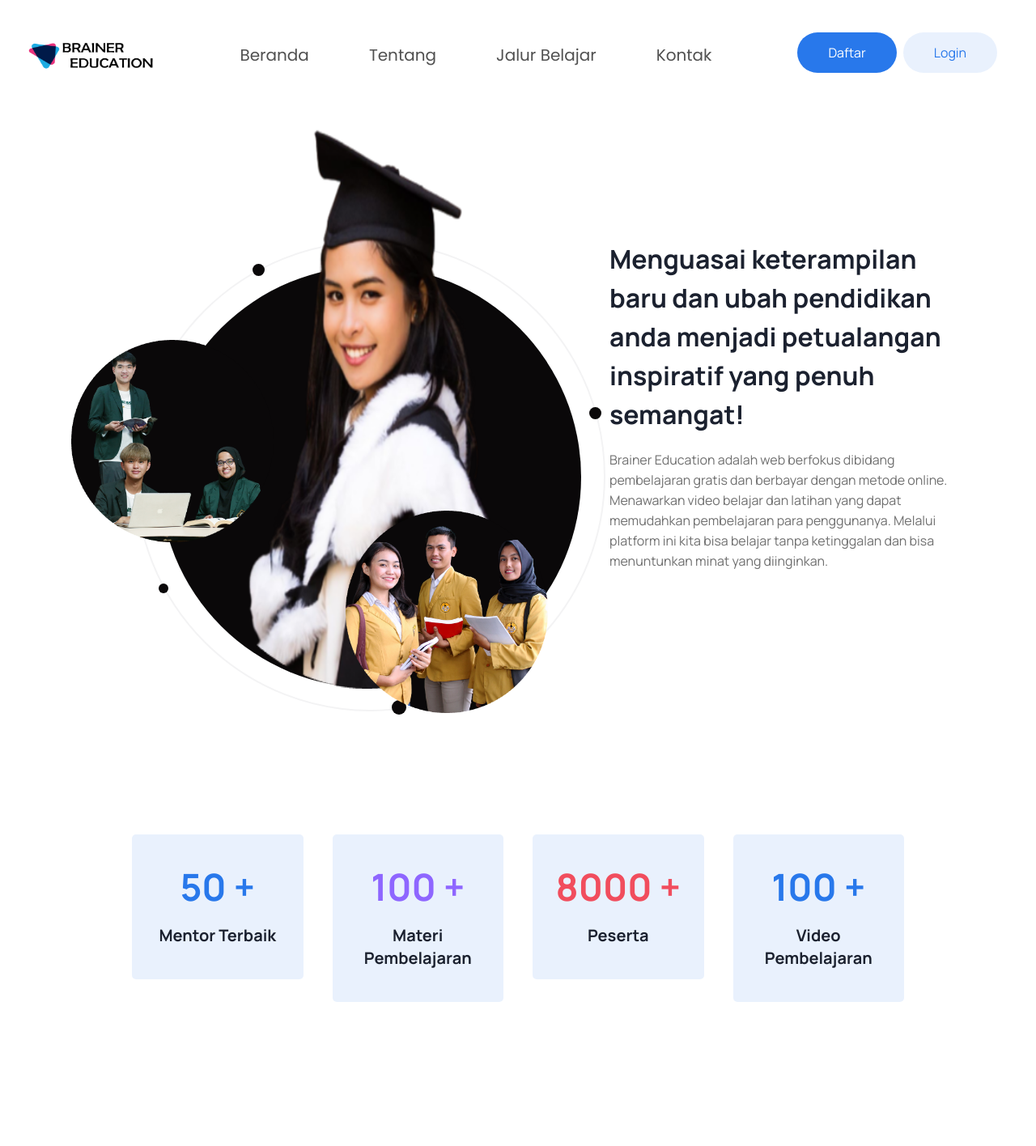
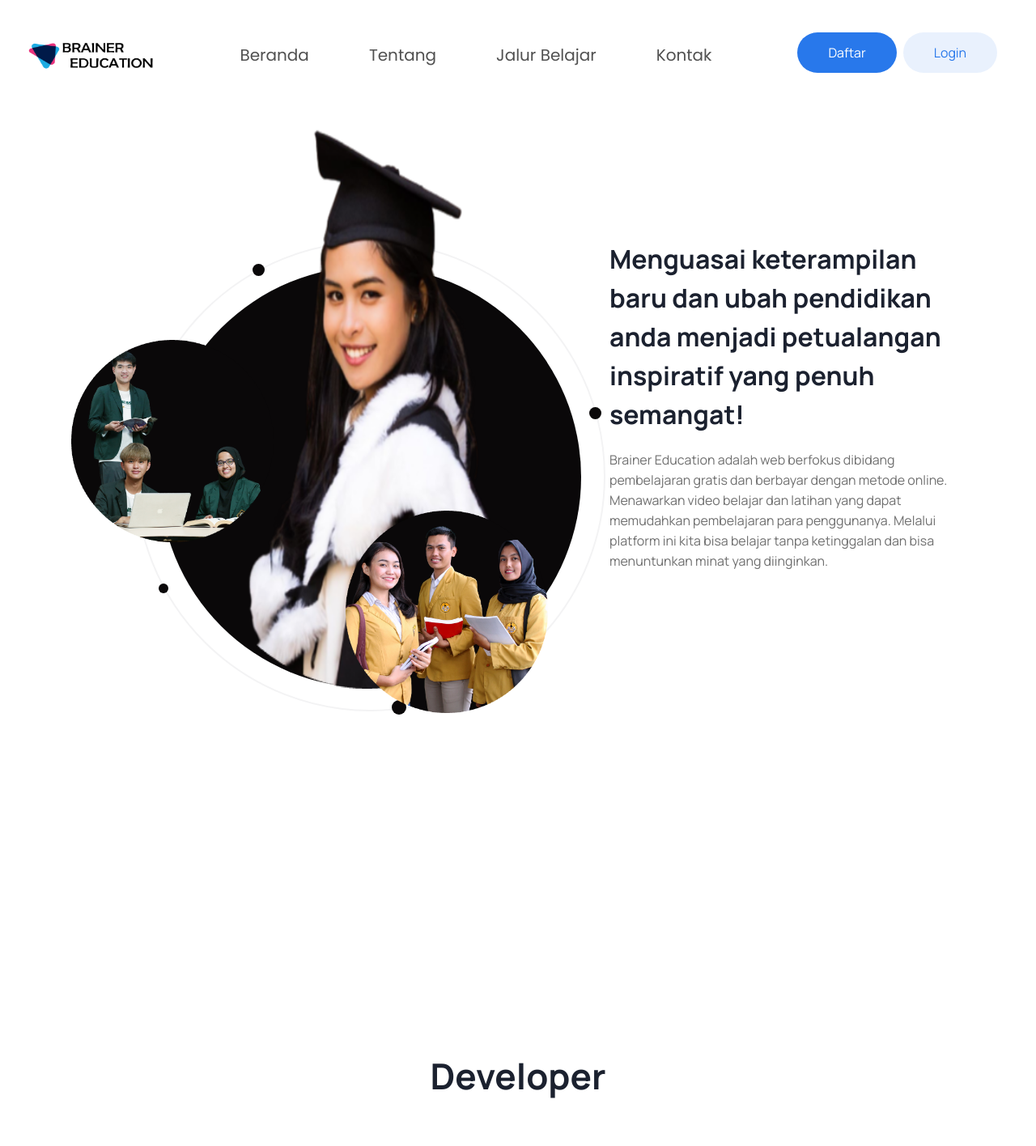
Before and after one commit to FE-14-Skilvul/FinalProject-BrainerEdu, a React (Vite) app: page /about in a window 1280 px wide. Shown: the top 1416 px of the page at 81% size. Built offline with nearby package versions, Linux system fonts and the light colour scheme.

Commit message:
perbaikan desc about

```diff
--- a/src/pages/about.jsx
+++ b/src/pages/about.jsx
@@ -7,102 +7,13 @@ import Partner from '../components/partner';
 import Choseus from '../section/choseus';
 import Help from '../section/help';
 import TopAbout from '../layout/topAbout';
+import Motivation from '../section/motivation';
 
 const About = () => {
   return (
     <>
       <Home>
-        {' '}
-        {/*about-us-area start*/}{' '}
-        <section className="about-us-area pt-150 pb-120 pt-md-100 pb-md-70 pt-xs-100 pb-xs-70">
-          <div className="container">
-            <div className="row align-items-center mb-120">
-              <div className="col-lg-7">
-                <div className="about__img__box mb-60">
-                  <img
-                    className="about-main-thumb pl-110"
-                    src="assets/img/slider/maudy.png"
-                    width={621}
-                    height={701}
-                    alt="about-img"
-                  />
-                  <img
-                    className="about-img about_01"
-                    src="assets/img/slider/about3.png"
-                    width={250}
-                    height={250}
-                    alt="about-img"
-                  />
-                  <img
-                    className="about-img about_02"
-                    src="assets/img/slider/about4.png"
-                    width={250}
-                    height={250}
-                    alt="about-img"
-                  />
-                  <img
-                    className="about-img about_03"
-                    src="assets/img/slider/earth-bg.svg"
-                    alt="about-img"
-                  />
-                </div>{' '}
-              </div>{' '}
-              <div className="col-lg-5">
-                <div className="about-wrapper">
-                  <div className="section-title section-title-4 mb-60">
-                    <h2 className="mb-20">
-                      Menguasai keterampilan baru dan ubah pendidikan anda
-                      menjadi petualangan inspiratif yang penuh semangat!
-                    </h2>{' '}
-                    <p className="mb-20">
-                      Brainer Education adalah web berfokus dibidang
-                      pembelajaran gratis dan berbayar dengan metode online.{' '}
-                      Menawarkan video belajar dan latihan yang dapat memudahkan
-                      pembelajaran para penggunanya. Melalui platform ini kita
-                      bisa belajar tanpa ketinggalan dan bisa menuntunkan minat
-                      yang diinginkan.{' '}
-                    </p>
-                  </div>{' '}
-                </div>{' '}
-              </div>{' '}
-            </div>{' '}
-            <div className="row pl-75 pr-75 pr-lg-0 pr-md-0 pr-xs-0 pl-lg-0 pl-md-0 pl-xs-0">
-              <div className="col-lg-3 col-md-6 col-sm-6">
-                <div className="counters text-center mb-30">
-                  <h2>
-                    <span className="counter"> 50 </span>+{' '}
-                  </h2>{' '}
-                  <h5> Mentor Terbaik </h5>{' '}
-                </div>{' '}
-              </div>{' '}
-              <div className="col-lg-3 col-md-6 col-sm-6">
-                <div className="counters count-1 text-center mb-30">
-                  <h2>
-                    <span className="counter"> 100 </span>+{' '}
-                  </h2>{' '}
-                  <h5> Materi Pembelajaran </h5>{' '}
-                </div>{' '}
-              </div>{' '}
-              <div className="col-lg-3 col-md-6 col-sm-6">
-                <div className="counters count-2 text-center mb-30">
-                  <h2>
-                    <span className="counter"> 8000 </span>+{' '}
-                  </h2>{' '}
-                  <h5> Peserta </h5>{' '}
-                </div>{' '}
-              </div>{' '}
-              <div className="col-lg-3 col-md-6 col-sm-6">
-                <div className="counters count-3 text-center mb-30">
-                  <h2>
-                    <span className="counter"> 100 </span>+{' '}
-                  </h2>{' '}
-                  <h5> Video Pembelajaran </h5>{' '}
-                </div>{' '}
-              </div>{' '}
-            </div>{' '}
-          </div>{' '}
-        </section>{' '}
-        {/*about-us-area end*/}
+        <Motivation />
         <Developer />
         <Partner />
         <Choseus />
--- a/src/section/motivation.jsx
+++ b/src/section/motivation.jsx
@@ -1,7 +1,9 @@
-
 const Motivation = () => {
   return (
-        <><div className="row align-items-center mb-120">
+    <>
+      <section className="about-us-area pt-150 pb-120 pt-md-100 pb-md-70 pt-xs-100 pb-xs-70">
+        <div className="container">
+          <div className="row align-items-center mb-120">
             <div className="col-lg-7">
               <div className="about__img__box mb-60">
                 <img
@@ -13,14 +15,14 @@ const Motivation = () => {
                 />
                 <img
                   className="about-img about_01"
-                        src="assets/img/about/men.png"
+                  src="assets/img/slider/about3.png"
                   width={250}
                   height={250}
                   alt="about-img"
                 />
                 <img
                   className="about-img about_02"
-                        src="assets/img/about/women.png"
+                  src="assets/img/slider/about4.png"
                   width={250}
                   height={250}
                   alt="about-img"
@@ -30,28 +32,30 @@ const Motivation = () => {
                   src="assets/img/slider/earth-bg.svg"
                   alt="about-img"
                 />
-                </div>
-            </div>
+              </div>{' '}
+            </div>{' '}
             <div className="col-lg-5">
               <div className="about-wrapper">
                 <div className="section-title section-title-4 mb-60">
                   <h2 className="mb-20">
-                            Menguasai keterampilan baru dan ubah pendidikan anda
-                            menjadi petualangan inspiratif yang penuh semangat!
-                        </h2>
+                    Menguasai keterampilan baru dan ubah pendidikan anda menjadi
+                    petualangan inspiratif yang penuh semangat!
+                  </h2>{' '}
                   <p className="mb-20">
-                            Brainer Education adalah web berfokus dibidang
-                            pembelajaran gratis dan berbayar dengan metode online.
-                            Menawarkan video belajar dan latihan yang dapat memudahkan
-                            pembelajaran para penggunanya. Melalui platform ini kita
-                            bisa belajar tanpa ketinggalan dan bisa menuntunkan minat
-                            yang diinginkan.
+                    Brainer Education adalah web berfokus dibidang pembelajaran
+                    gratis dan berbayar dengan metode online. Menawarkan video
+                    belajar dan latihan yang dapat memudahkan pembelajaran para
+                    penggunanya. Melalui platform ini kita bisa belajar tanpa
+                    ketinggalan dan bisa menuntunkan minat yang diinginkan.{' '}
                   </p>
-                    </div>
-                </div>
-            </div>
-        </div></>
-    )
-}
+                </div>{' '}
+              </div>{' '}
+            </div>{' '}
+          </div>{' '}
+        </div>{' '}
+      </section>{' '}
+    </>
+  );
+};
 
-export default Motivation
+export default Motivation;
```
Lines whose indentation alone changed are shown as unchanged.
